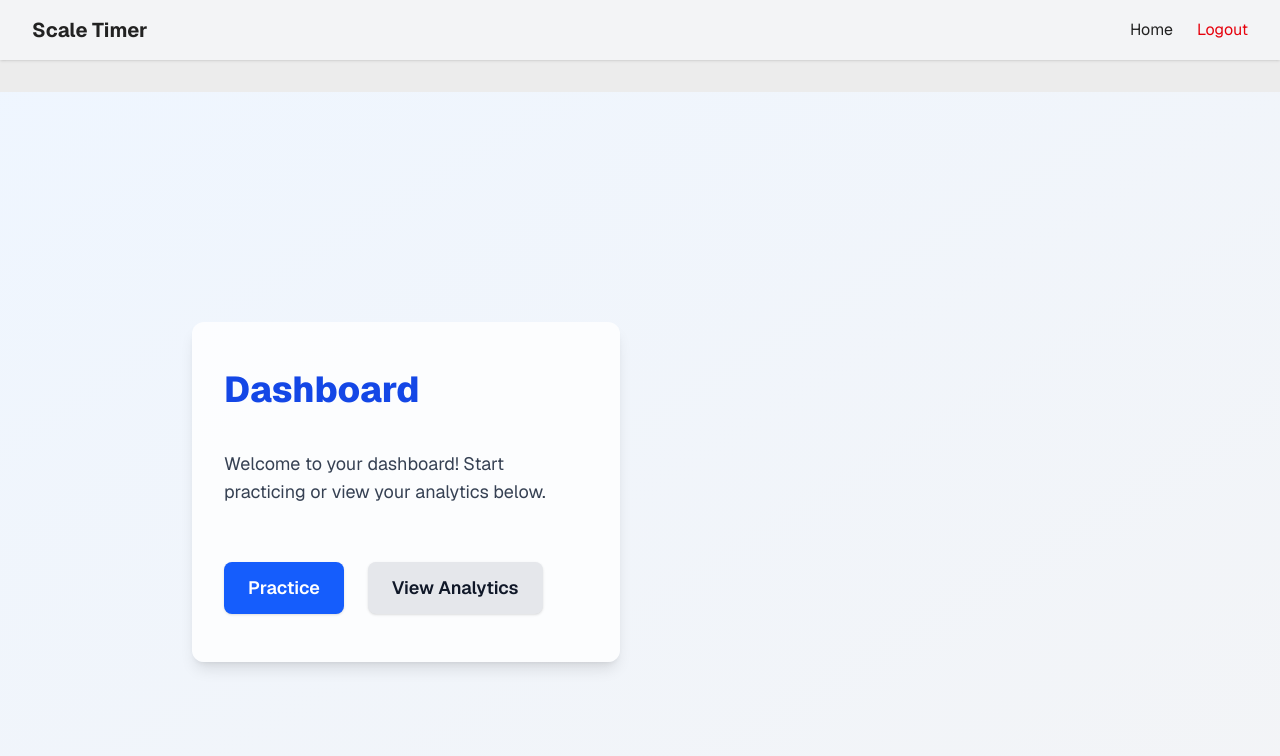
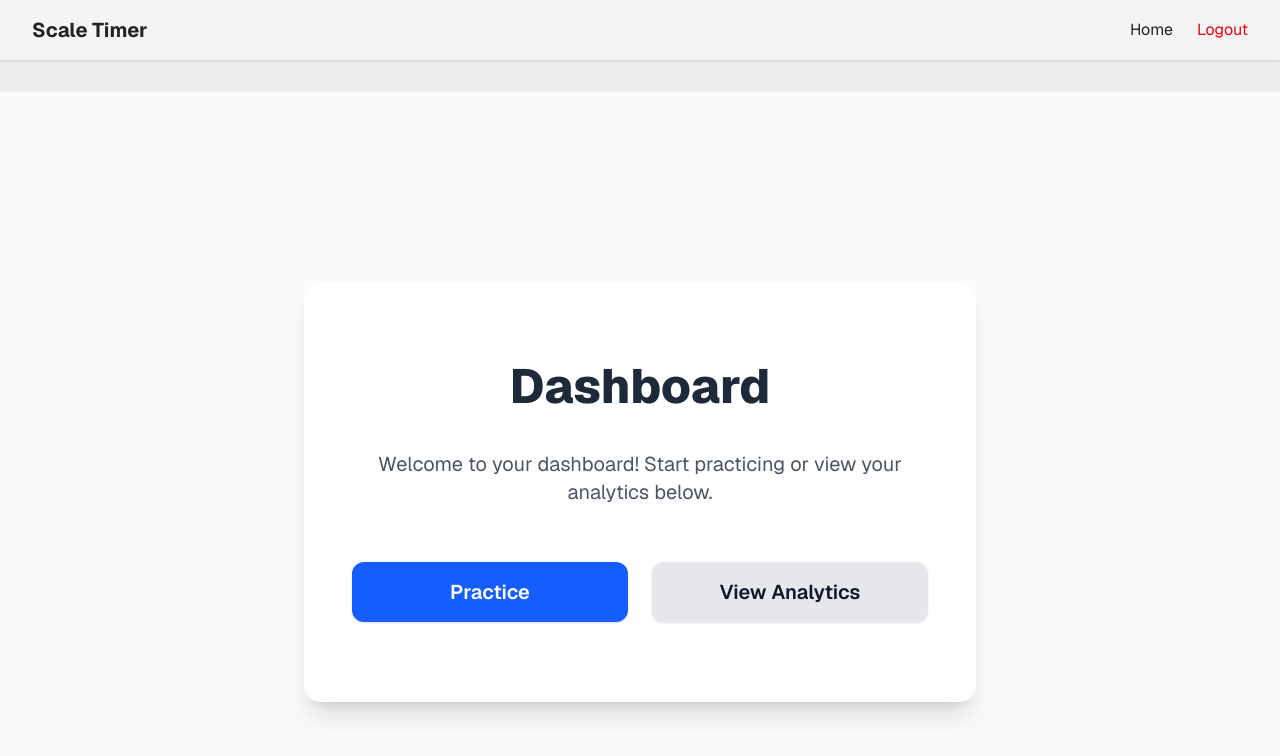
Before and after one commit to AHughes9905/scale-timer, a Next.js app in the folder frontend/: page / in a window 1280 px wide. Shown: the top 756 px of the page. Built offline with nearby package versions, Linux system fonts and the light colour scheme.

Commit message:
adjusted dashboard again

```diff
--- a/frontend/app/page.tsx
+++ b/frontend/app/page.tsx
@@ -4,23 +4,22 @@ import Link from "next/link";
 
 export default function Home() {
   return (
-    <div className="min-h-screen flex flex-col justify-between p-0 font-[var(--font-geist-sans)] bg-gradient-to-br from-blue-50 to-gray-100">
-      <main className="flex-1 flex flex-col items-center justify-center w-full px-4 py-8 sm:px-12 sm:py-16">
-        <div className="w-full max-w-4xl grid grid-cols-1 md:grid-cols-2 gap-10 items-stretch">
-          {/* Left: Welcome and Actions */}
-          <section className="flex flex-col justify-center gap-8 bg-white/80 rounded-xl shadow-lg p-8 min-h-[340px]">
-            <h1 className="text-4xl font-extrabold mb-2 text-blue-700">Dashboard</h1>
-            <p className="text-lg text-gray-700 mb-4">Welcome to your dashboard! Start practicing or view your analytics below.</p>
-            <div className="flex gap-6 mt-2">
+    <div className="min-h-screen flex flex-col justify-center items-center p-0 font-[var(--font-geist-sans)] bg-gray-50">
+      <main className="flex-1 flex flex-col items-center justify-center w-full px-2 py-4 sm:px-8 sm:py-10">
+        <div className="w-full max-w-5xl flex flex-col items-center justify-center gap-12">
+          <section className="flex flex-col justify-center items-center gap-8 bg-white rounded-2xl shadow-xl p-12 w-full min-h-[420px] max-w-2xl">
+            <h1 className="text-5xl font-extrabold mb-2 text-gray-800">Dashboard</h1>
+            <p className="text-xl text-gray-600 mb-4 text-center">Welcome to your dashboard! Start practicing or view your analytics below.</p>
+            <div className="flex flex-col sm:flex-row gap-6 mt-2 w-full justify-center">
               <Link
                 href="/scale-selector"
-                className="px-6 py-3 rounded-lg bg-blue-600 text-white font-semibold text-lg hover:bg-blue-700 transition shadow"
+                className="flex-1 px-8 py-4 rounded-xl bg-blue-600 text-white font-semibold text-xl hover:bg-blue-700 transition shadow text-center"
               >
                 Practice
               </Link>
               <Link
                 href="/analytics"
-                className="px-6 py-3 rounded-lg bg-gray-200 text-gray-900 font-semibold text-lg hover:bg-gray-300 transition shadow"
+                className="flex-1 px-8 py-4 rounded-xl bg-gray-200 text-gray-900 font-semibold text-xl hover:bg-gray-300 transition shadow text-center"
               >
                 View Analytics
               </Link>
```
